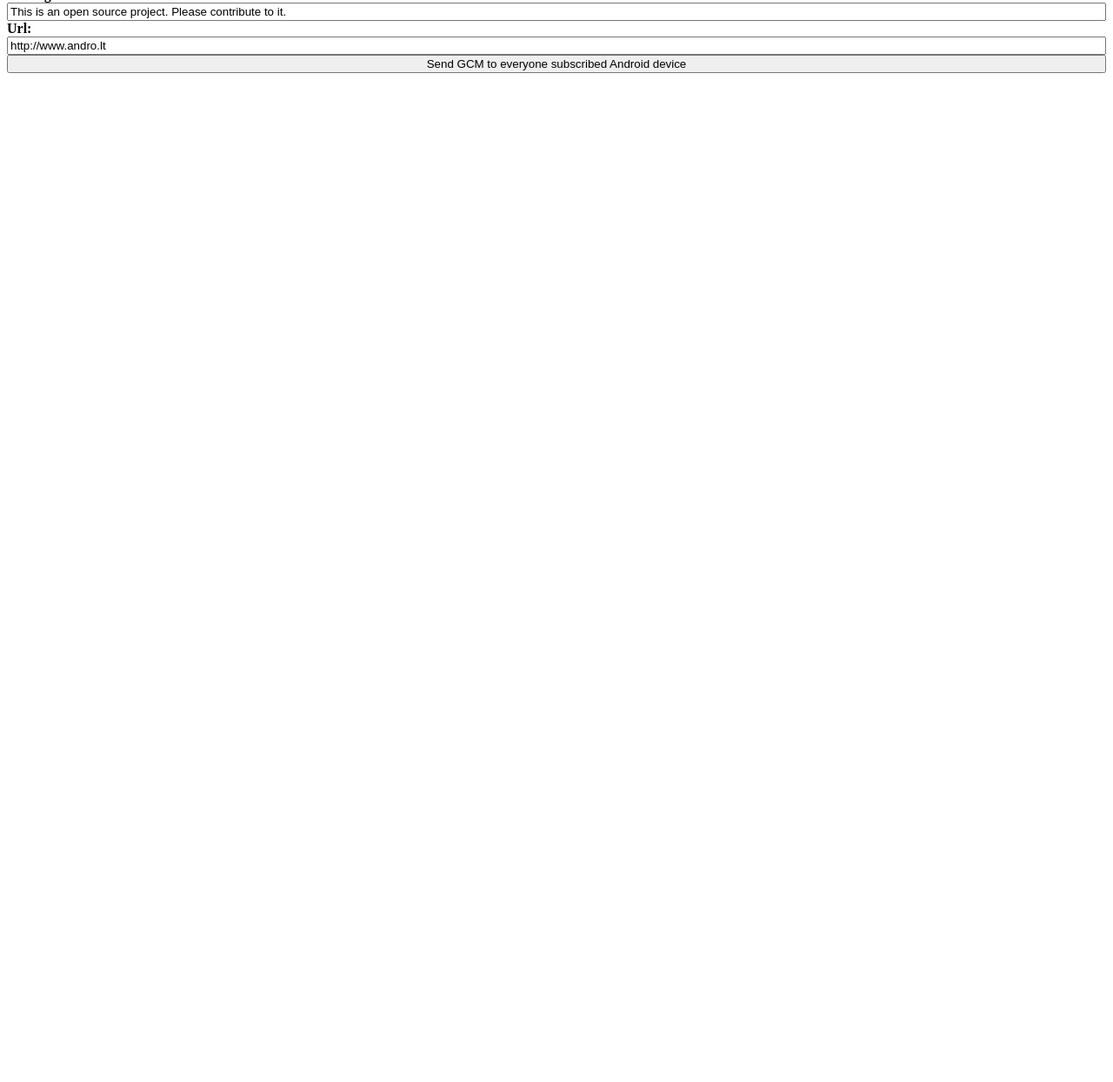
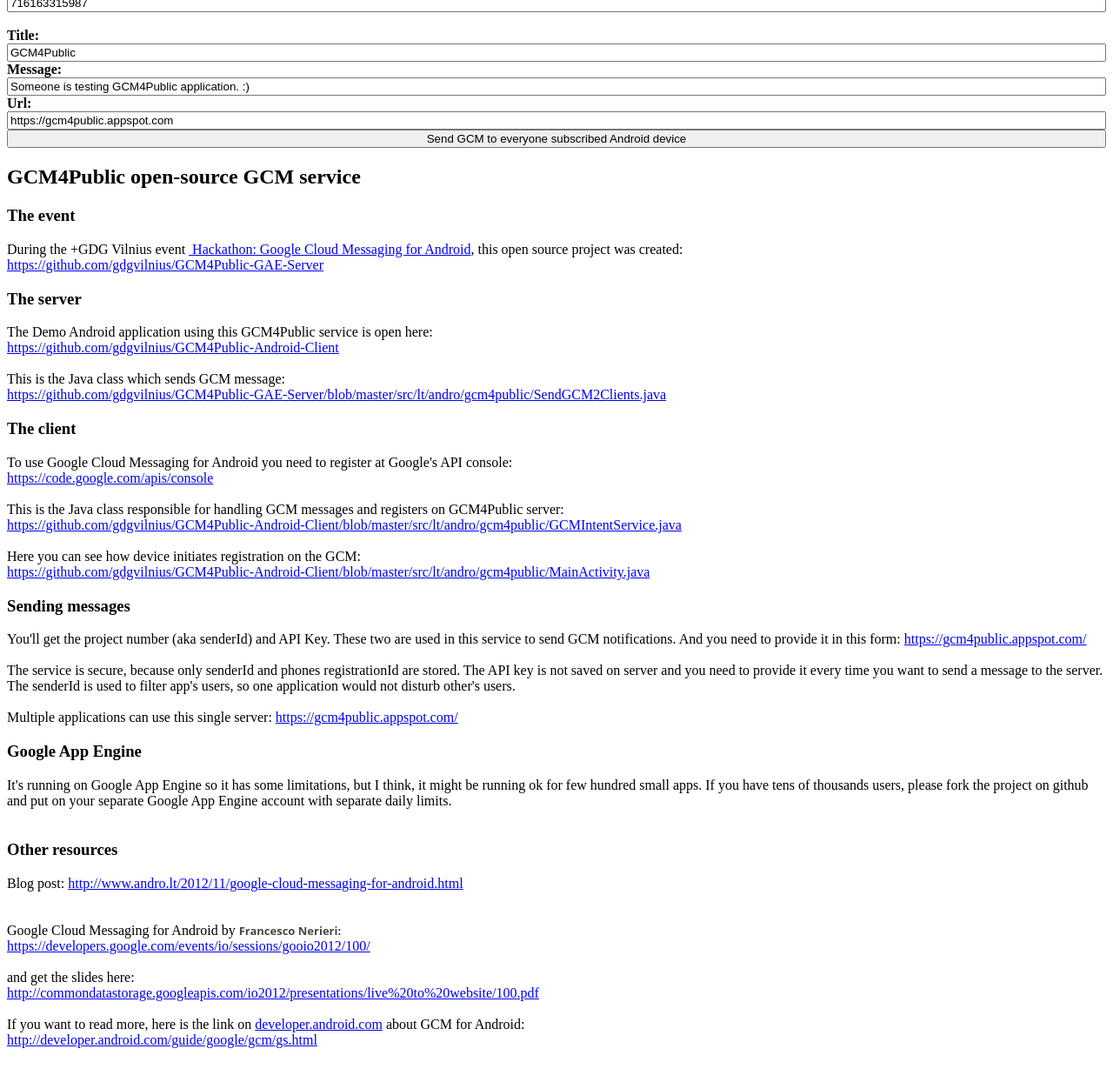
Before and after one commit to gdgvilnius/GCM4Public-GAE-Server, a plain HTML site: page war/index.html in a window 1280 px wide. Shown: the part 250-1494 px from the top of the page at 87% size. Before the commit the page ends 800 px from the top, so only its background shows below. Drawn offline with Linux system fonts and the light colour scheme.

Commit message:
index file update

```diff
--- a/war/index.html
+++ b/war/index.html
@@ -21,18 +21,72 @@
       </style>
    </head>
    <body>
-      <h1>About</h1>
-      <p>This is an open-source project for GCM service for public use by Vilius Kraujutis.</p>
+      <h1>GCM4Public - GCM for Public</h1>
+      <p>This is an open-source project providing service to collect GCM client registrations and sending to all of them a GCM message when needed.</p>
+      <b>Please fill this form with your details to send message to your users</b>
+      <p>It is prefilled with sample data. Devices which has <a href="https://play.google.com/store/apps/details?id=lt.andro.gcm4public">GCM4Public-Client</a> installed will receive this message if you won't provide different senderId and API key. Please don't be spammy and provide your correct data.</p>
       <div class="container">
          <form method="get" action="sendgcm2clients">
             <b>ApiKey: </b>&nbsp<input name="apiKey" type="text" value="AIzaSyAnYFesv6KOGODnwjLJbLWcCa6uAecUF4A" /><br />
             <b>SenderId: </b>&nbsp<input name="senderId" type="text" value="716163315987" /><br />
             <br />
             <b>Title: </b>&nbsp<input name="title" type="text" value="GCM4Public" /><br />
-            <b>Message: </b>&nbsp<input name="message" type="text" value="This is an open source project. Please contribute to it." /><br />
-            <b>Url: </b>&nbsp<input name="url" type="text" value="http://www.andro.lt" /><br />
+            <b>Message: </b>&nbsp<input name="message" type="text" value="Someone is testing GCM4Public application. :)" /><br />
+            <b>Url: </b>&nbsp<input name="url" type="text" value="https://gcm4public.appspot.com" /><br />
             <input value="Send GCM to everyone subscribed Android device" type="submit" />
          </form>
       </div>
+
+
+      <h2>
+GCM4Public open-source GCM service</h2>
+<h3>
+The event</h3>
+During the +GDG Vilnius event&nbsp;<a href="https://plus.google.com/events/cmhbdo30rq42cf34k02qj6k1rhs" target="_blank"> Hackathon: Google Cloud Messaging for Android</a>, this open source project was created:<br />
+<a href="https://github.com/gdgvilnius/GCM4Public-GAE-Server">https://github.com/gdgvilnius/GCM4Public-GAE-Server</a><br />
+<h3>
+The server</h3>
+The Demo Android application using this GCM4Public service is open here:<br />
+<a href="https://github.com/gdgvilnius/GCM4Public-Android-Client">https://github.com/gdgvilnius/GCM4Public-Android-Client</a><br />
+<br />
+This is the Java class which sends GCM message:<br />
+<a href="https://github.com/gdgvilnius/GCM4Public-GAE-Server/blob/master/src/lt/andro/gcm4public/SendGCM2Clients.java">https://github.com/gdgvilnius/GCM4Public-GAE-Server/blob/master/src/lt/andro/gcm4public/SendGCM2Clients.java</a><br />
+<h3>
+The client</h3>
+To use Google Cloud Messaging for Android you need to register at Google's API console:<br />
+<a href="https://code.google.com/apis/console">https://code.google.com/apis/console</a><br />
+<br />
+This is the Java class responsible for handling GCM messages and registers on GCM4Public server:<br />
+<a href="https://github.com/gdgvilnius/GCM4Public-Android-Client/blob/master/src/lt/andro/gcm4public/GCMIntentService.java">https://github.com/gdgvilnius/GCM4Public-Android-Client/blob/master/src/lt/andro/gcm4public/GCMIntentService.java</a><br />
+<br />
+Here you can see how device initiates registration on the GCM:<br />
+<a href="https://github.com/gdgvilnius/GCM4Public-Android-Client/blob/master/src/lt/andro/gcm4public/MainActivity.java">https://github.com/gdgvilnius/GCM4Public-Android-Client/blob/master/src/lt/andro/gcm4public/MainActivity.java</a><br />
+<h3>
+Sending messages</h3>
+You'll get the project number (aka senderId) and API Key. These two are used in this service to send GCM notifications. And you need to provide it in this form:&nbsp;<a href="https://gcm4public.appspot.com/" target="_blank">https://gcm4public.appspot.com/</a><br />
+<br />
+The service is secure, because only senderId and phones registrationId are stored. The API key is not saved on server and you need to provide it every time you want to send a message to the server.<br />
+The senderId is used to filter app's users, so one application would not disturb other's users.<br />
+<br />
+Multiple applications can use this single server:&nbsp;<a href="https://gcm4public.appspot.com/" target="_blank">https://gcm4public.appspot.com/</a><br />
+<h3>
+Google App Engine</h3>
+It's running on Google App Engine so it has some limitations, but I think, it might be running ok for few hundred small apps. If you have tens of thousands users, please fork the project on github and put on your separate Google App Engine account with separate daily limits.<br />
+<br />
+<h3>
+Other resources</h3>
+Blog post:&nbsp;<a href="http://www.andro.lt/2012/11/google-cloud-messaging-for-android.html">http://www.andro.lt/2012/11/google-cloud-messaging-for-android.html</a><br />
+<br />
+<br />
+Google Cloud Messaging for Android by&nbsp;<span style="background-color: white; color: #464646; font-family: 'Open Sans', Arial, sans-serif; font-size: 13px; font-weight: bold;">Francesco Nerieri:</span><br />
+<a href="https://developers.google.com/events/io/sessions/gooio2012/100/">https://developers.google.com/events/io/sessions/gooio2012/100/</a><br />
+<br />
+and get the slides here:<br />
+<a href="http://commondatastorage.googleapis.com/io2012/presentations/live%20to%20website/100.pdf">http://commondatastorage.googleapis.com/io2012/presentations/live%20to%20website/100.pdf</a><br />
+<br />
+If you want to read more, here is the link on&nbsp;<a href="http://developer.android.com/">developer.android.com</a>&nbsp;about GCM for Android:<br />
+<a href="http://developer.android.com/guide/google/gcm/gs.html">http://developer.android.com/guide/google/gcm/gs.html</a><br />
+<br />
+<br />
    </body>
 </html>
```
